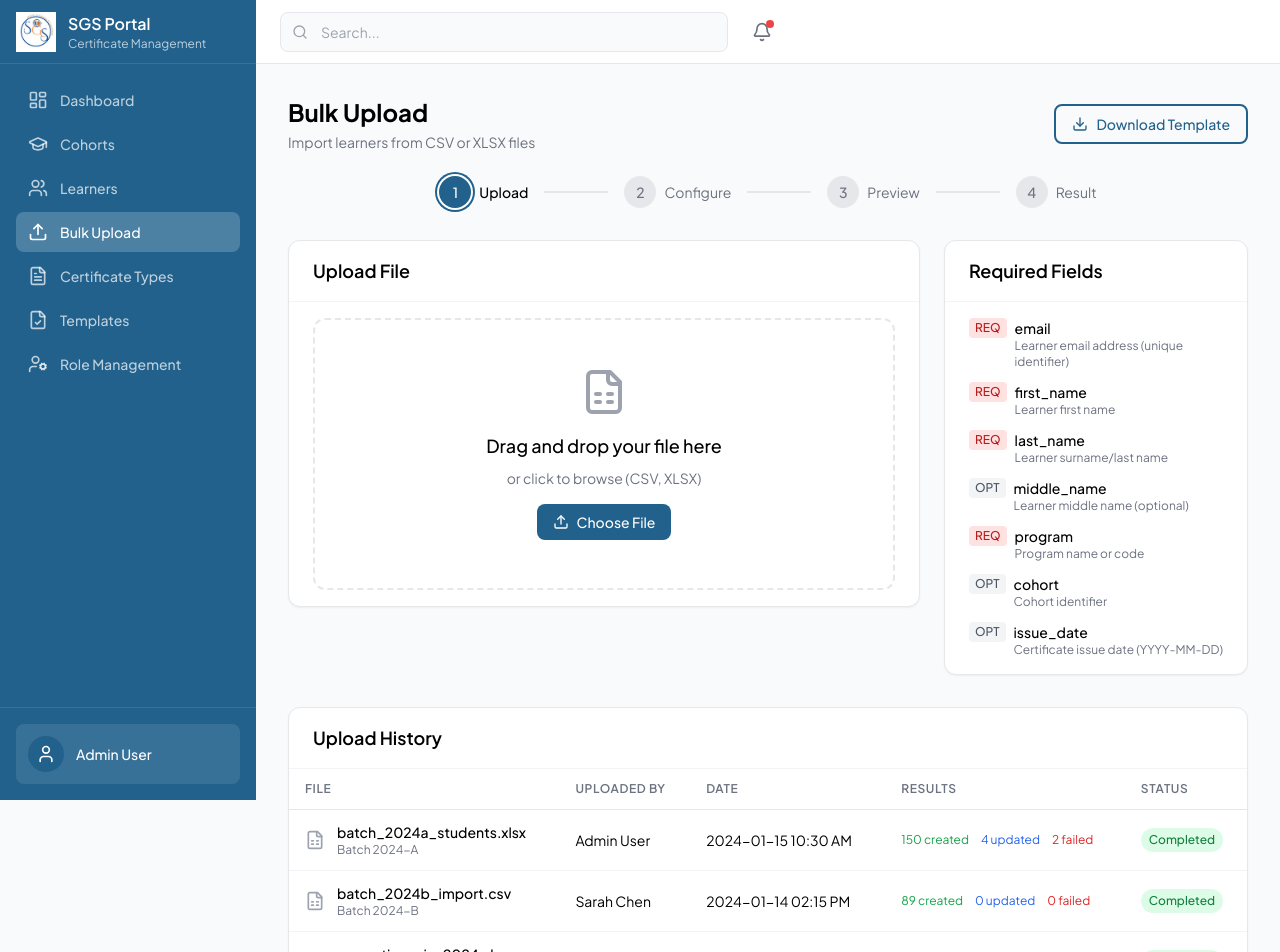
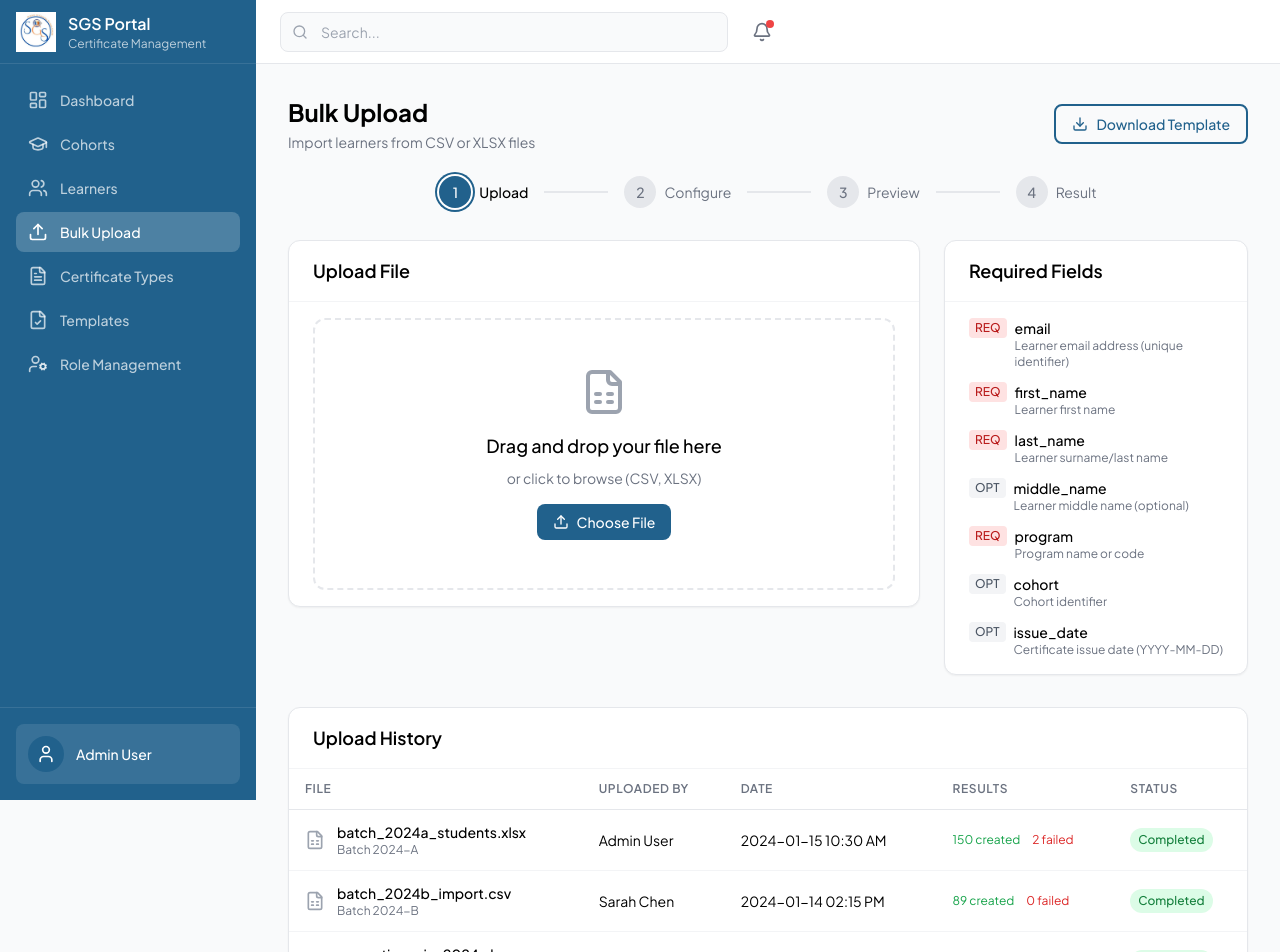
Before and after one commit to tfnsolutionshq/sgs-certification, a React (Vite) app: page /bulk-upload in a window 1280 px wide. Shown: the top 952 px of the page. Built offline with nearby package versions, Linux system fonts and the light colour scheme; sample sign-in values are in the browser's storage.

Commit message:
modify: Remove "Records Updated" result from bulk uploads

```diff
--- a/src/pages/BulkUpload.tsx
+++ b/src/pages/BulkUpload.tsx
@@ -545,10 +545,6 @@ export default function BulkUpload() {
                 <span className="font-medium text-green-600">3</span>
               </div>
               <div className="flex justify-between text-sm">
-                <span className="text-gray-500">Records Updated</span>
-                <span className="font-medium text-blue-600">0</span>
-              </div>
-              <div className="flex justify-between text-sm">
                 <span className="text-gray-500">Records Failed</span>
                 <span className="font-medium text-red-600">2</span>
               </div>
@@ -598,7 +594,6 @@ export default function BulkUpload() {
                     <span className="text-green-600">
                       {row.created} created
                     </span>
-                    <span className="text-blue-600">{row.updated} updated</span>
                     <span className="text-red-600">{row.failed} failed</span>
                   </div>
                 ),
```
